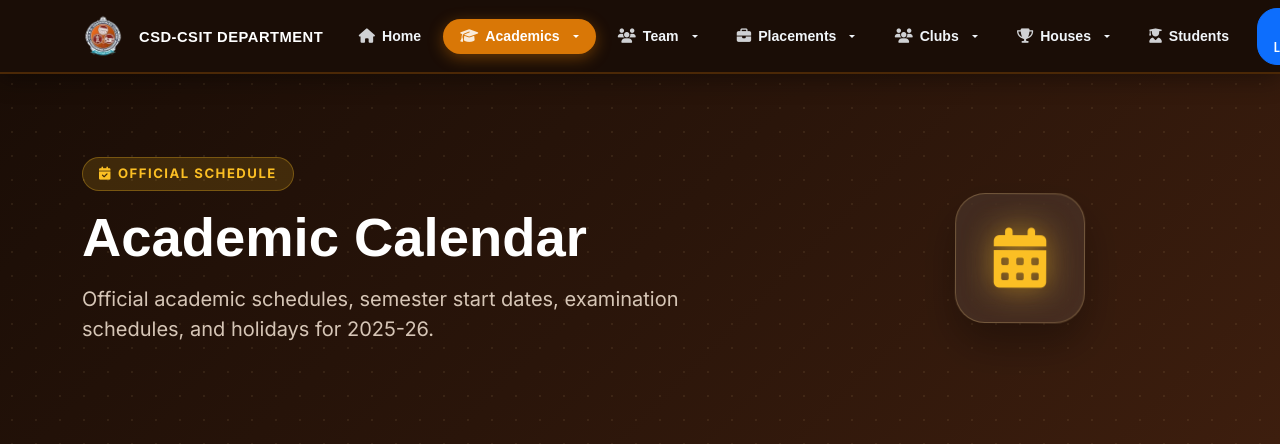
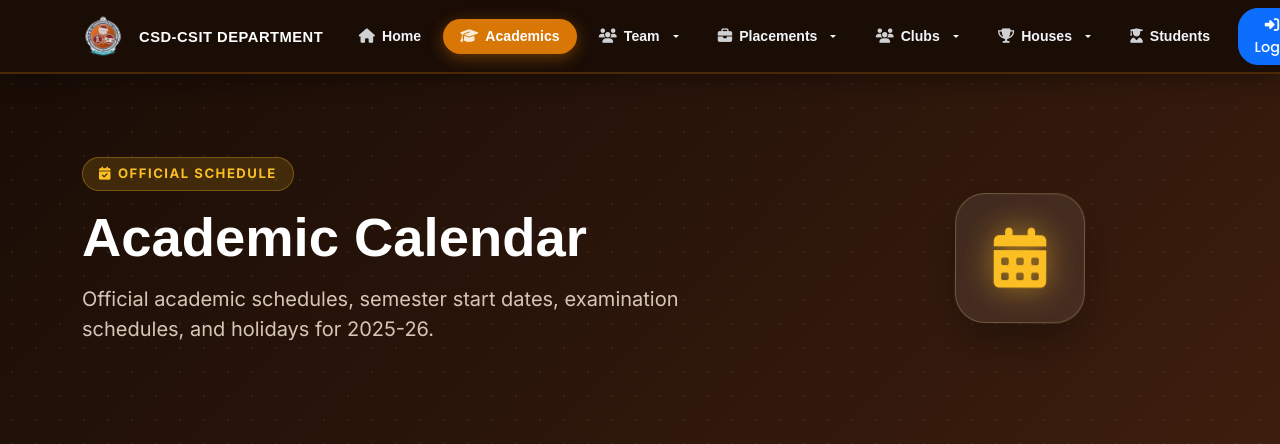
Before and after one commit to vakapallimukesh/CSD-CSIT, a PHP site: page /academic-calendar.php in a window 1280 px wide. Shown: the top 444 px of the page. Run offline with PHP 8.4, Linux system fonts and the light colour scheme; data comes from the database, SQL or seed files in the repository.

Commit message:
Remove dropdown menu from Academics in navigation bar and make it a direct link to academics.php

```diff
--- a/nav.php
+++ b/nav.php
@@ -482,18 +482,11 @@ $current_page = basename($_SERVER['PHP_SELF']);
                     </a>
                 </li>
 
-                <!-- Academics Dropdown -->
-                <li class="nav-item dropdown">
-                    <a class="nav-link dropdown-toggle <?= in_array($current_page, ['academics.php', 'btech-csd.php', 'btech-cse.php', 'btech-it.php', 'academic-calendar.php', 'syllabus.php']) ? 'active' : '' ?>" href="academics.php" id="academicsDropdown" role="button" data-bs-toggle="dropdown" aria-expanded="false">
+                <!-- Academics Direct Link -->
+                <li class="nav-item">
+                    <a class="nav-link <?= in_array($current_page, ['academics.php', 'btech-csd.php', 'btech-cse.php', 'btech-it.php', 'academic-calendar.php', 'syllabus.php']) ? 'active' : '' ?>" href="academics.php">
                         <i class="fas fa-graduation-cap"></i> Academics
                     </a>
-                    <ul class="dropdown-menu" aria-labelledby="academicsDropdown">
-                        <li><a class="dropdown-item <?= $current_page == 'academics.php' ? 'active' : '' ?>" href="academics.php"><i class="fas fa-university me-2"></i> Academics Overview</a></li>
-                        <li><a class="dropdown-item <?= $current_page == 'academic-calendar.php' ? 'active' : '' ?>" href="academic-calendar.php"><i class="fas fa-calendar-alt me-2"></i> Academic Calendar (2026–27)</a></li>
-                        <li><a class="dropdown-item <?= $current_page == 'syllabus.php' ? 'active' : '' ?>" href="syllabus.php"><i class="fas fa-clipboard-list me-2"></i> Syllabus &amp; Model Papers</a></li>
-                        <li><a class="dropdown-item <?= ($current_page == 'btech-csd.php' || $current_page == 'btech-cse.php') ? 'active' : '' ?>" href="btech-csd.php"><i class="fas fa-laptop-code me-2"></i> B.Tech CSD</a></li>
-                        <li><a class="dropdown-item <?= $current_page == 'btech-it.php' ? 'active' : '' ?>" href="btech-it.php"><i class="fas fa-microchip me-2"></i> B.Tech CSIT</a></li>
-                    </ul>
                 </li>
 
                 <!-- Team Dropdown -->
```
